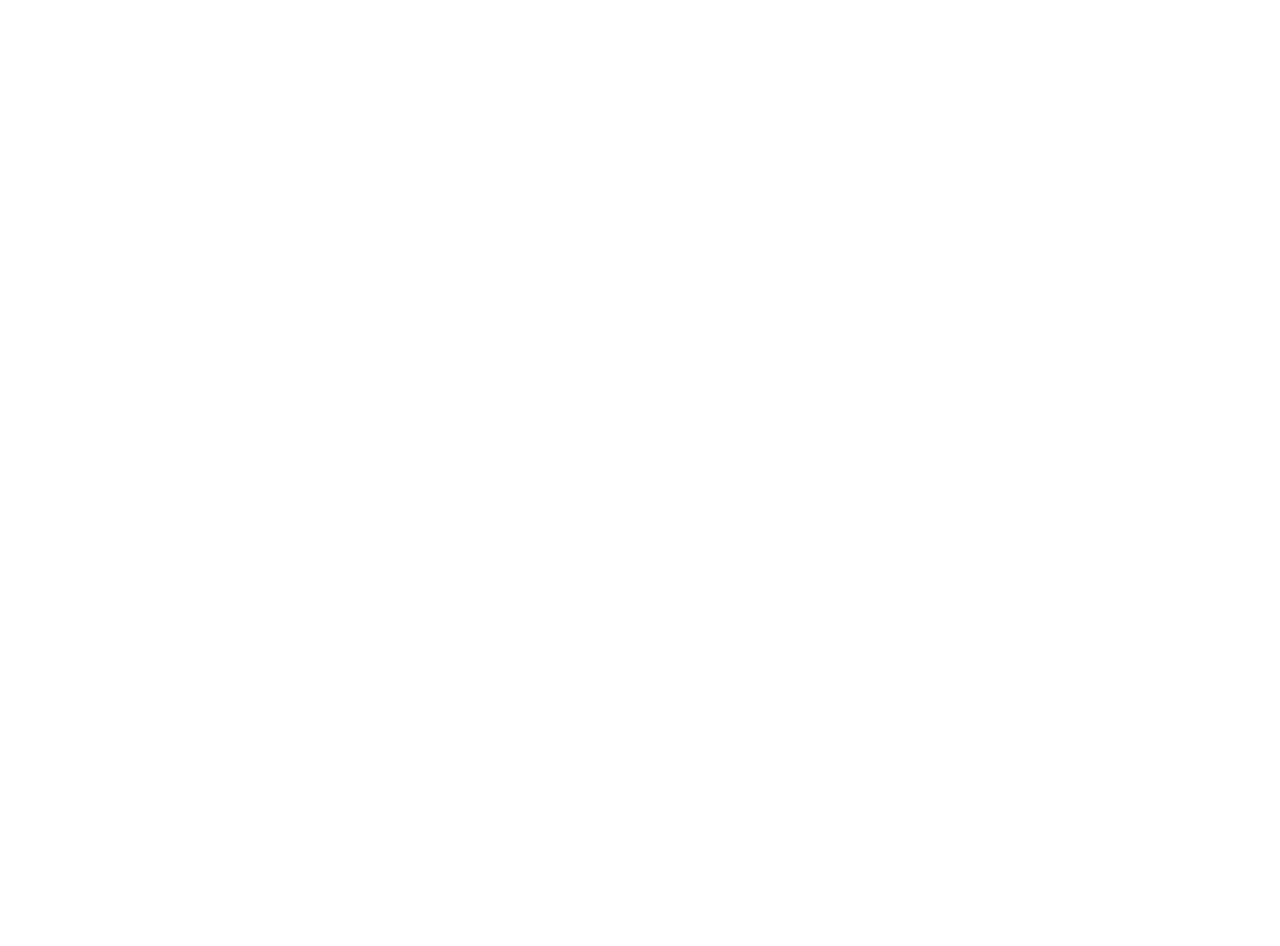
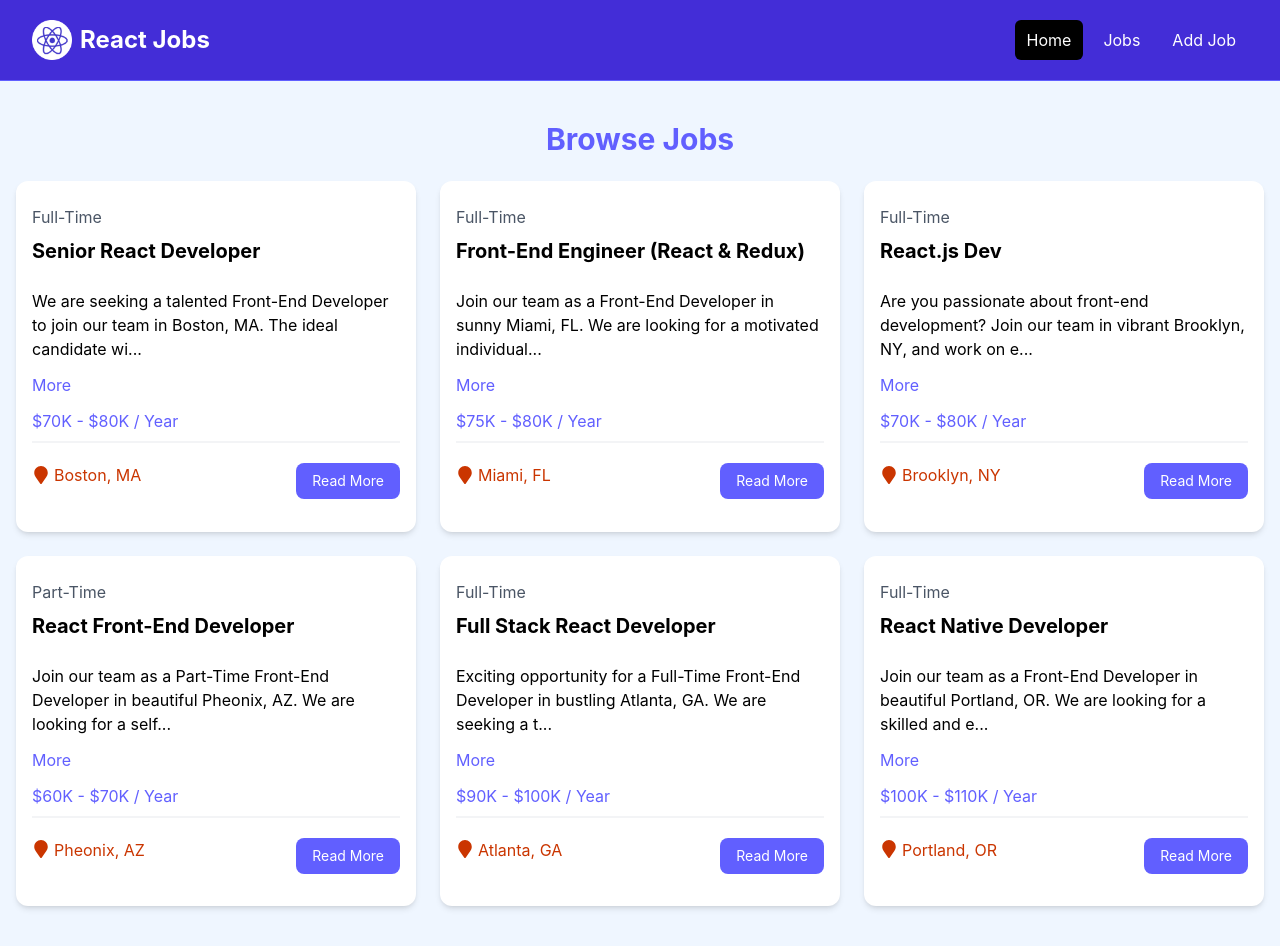
Before and after one commit to pdas544/job-site-react, a React (Vite) app: page /jobs in a window 1280 px wide. Before the commit this address had no page. Before the commit the page ends 800 px from the top, so only its background shows below. Built offline with nearby package versions, Linux system fonts and the light colour scheme.

Commit message:
add jobs-page

```diff
--- a/src/App.jsx
+++ b/src/App.jsx
@@ -1,7 +1,8 @@
 import {Routes, Route} from 'react-router-dom';
 import MainLayout from './layouts/MainLayout';
 import HomePage from "./pages/HomePage";
-import JobsPage from "./pages/JobsPage";
+import JobsPage from './pages/JobsPage';
+
 
 
 function App() {
@@ -13,7 +14,7 @@
     <Routes>
         <Route path="/" element={<MainLayout />}>
             <Route index element={<HomePage />} />
-
+            <Route path="/jobs" element={<JobsPage />} />
         </Route>
       </Routes>
 
--- a/src/components/JobListings.jsx
+++ b/src/components/JobListings.jsx
@@ -2,8 +2,8 @@
 import jobs from '../jobs.json'
 import JobListing from './JobListing'
 
-const JobListings = () => {
-  const recentJobs = jobs.slice(0, 3);
+const JobListings = ({isHome = false}) => {
+  const jobListings = isHome ? jobs.slice(0, 3) : jobs;
   return (
 
 
@@ -14,7 +14,7 @@
         </h2>
         <div className="grid grid-cols-1 md:grid-cols-3 gap-6">
           {
-            recentJobs.map((job)=>(
+            jobListings.map((job)=>(
                 <JobListing key={job.id} job={job}/>
 
             ))
--- a/src/pages/HomePage.jsx
+++ b/src/pages/HomePage.jsx
@@ -9,7 +9,7 @@
     <>
         <Hero />
         <HomeCards />
-        <JobListings />
+        <JobListings isHome={true}/>
         <ViewJobs />
     </>
   )
--- /dev/null
+++ b/src/pages/JobsPage.jsx
@@ -0,0 +1,12 @@
+import React from 'react'
+import JobListings from '../components/JobListings'
+
+const JobsPage = () => {
+  return (
+    <>
+        <JobListings />
+    </>
+  )
+}
+
+export default JobsPage
```
